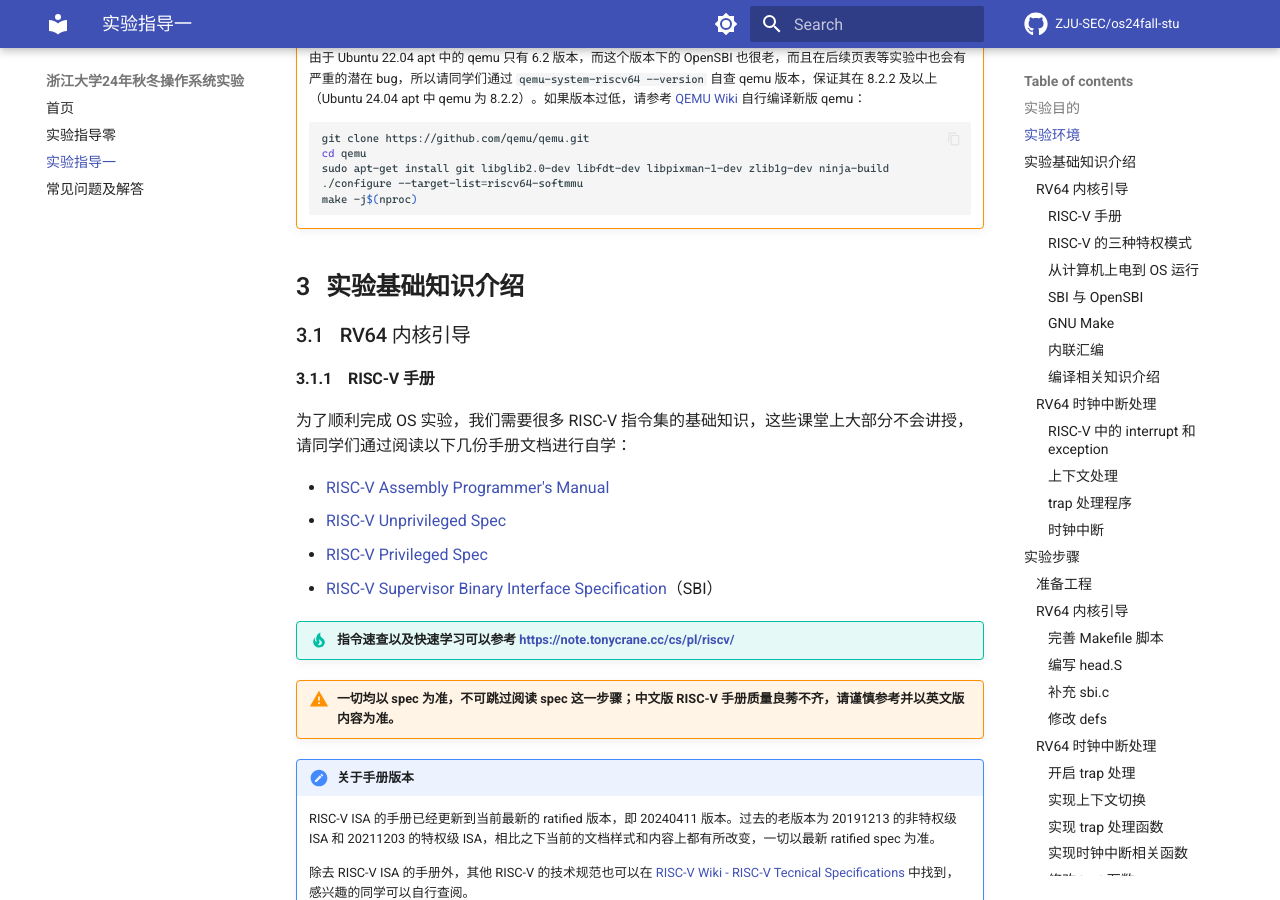
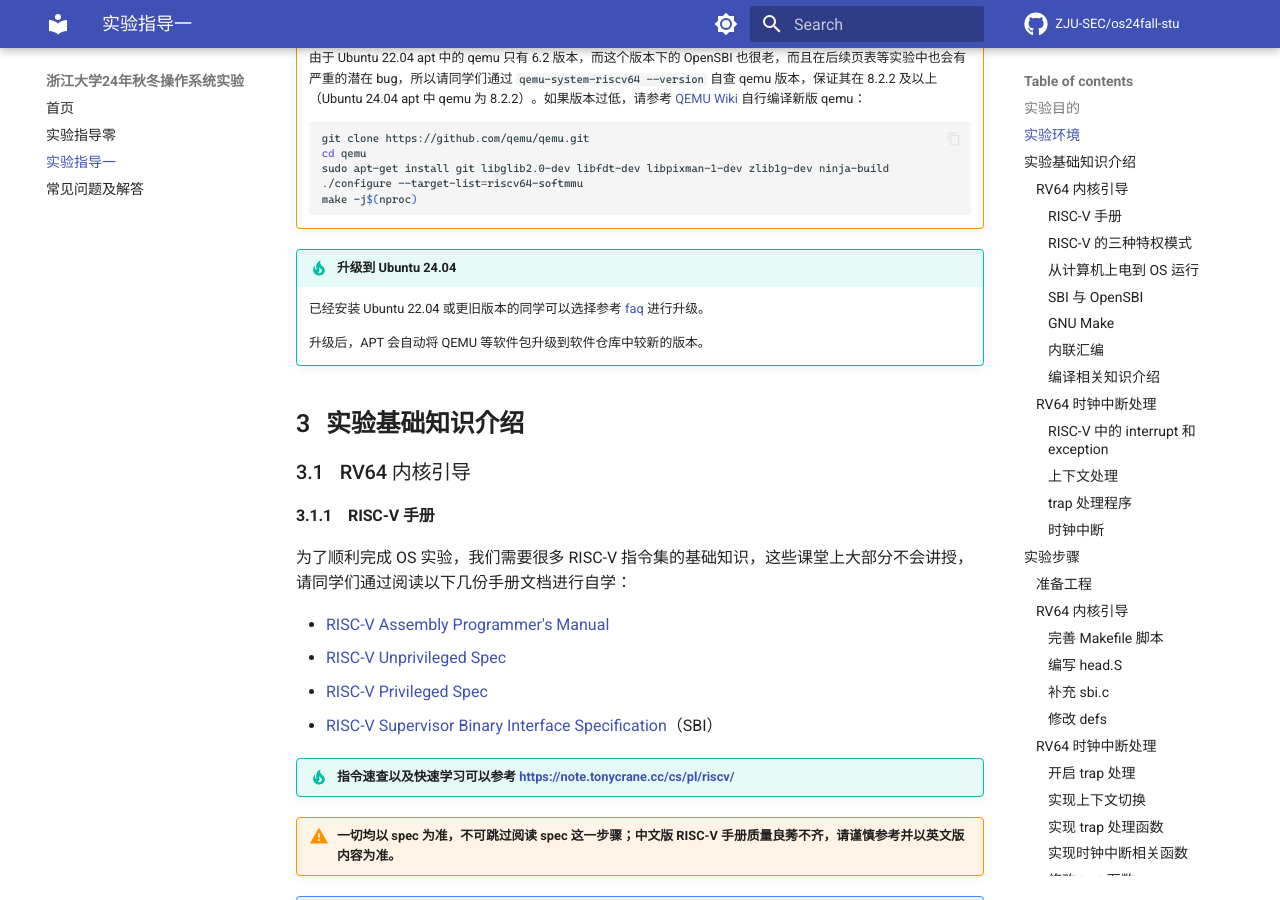
Before and after one commit to ZJU-SEC/os24fall-stu, an MkDocs documentation site: the page built from docs/lab1.md, in a window 1280 px wide and 900 px high, scrolled down 622 px. Built offline with MkDocs 1.6.1 and Material for MkDocs 9.7.7, drawn with Linux system fonts in a browser that asks for light colours; some web fonts are replaced; comment, search, counter and statistics services are not loaded.

````diff
--- a/docs/lab1.md
+++ b/docs/lab1.md
@@ -23,6 +23,12 @@
     ./configure --target-list=riscv64-softmmu
     make -j$(nproc)
     ```
+
+!!! tip "升级到 Ubuntu 24.04"
+
+    已经安装 Ubuntu 22.04 或更旧版本的同学可以选择参考 [faq](faq.md#如何升级到-ubuntu-2404) 进行升级。
+
+    升级后，APT 会自动将 QEMU 等软件包升级到软件仓库中较新的版本。
 
 ## 实验基础知识介绍
 
````
Also changed, not shown: docs/faq.md (+1 -0 lines), docs/lab0.md (+6 -0 lines).
